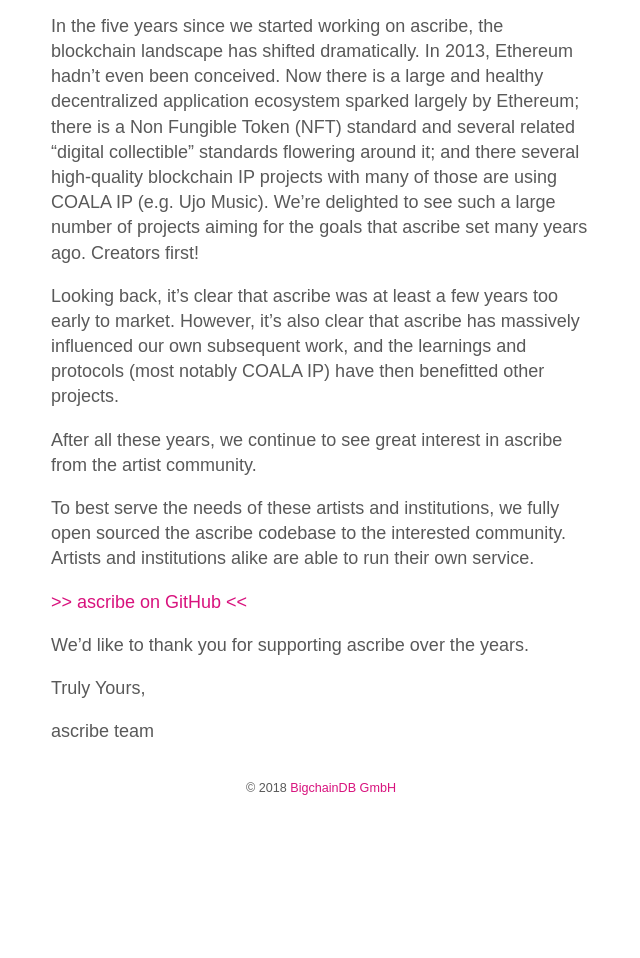
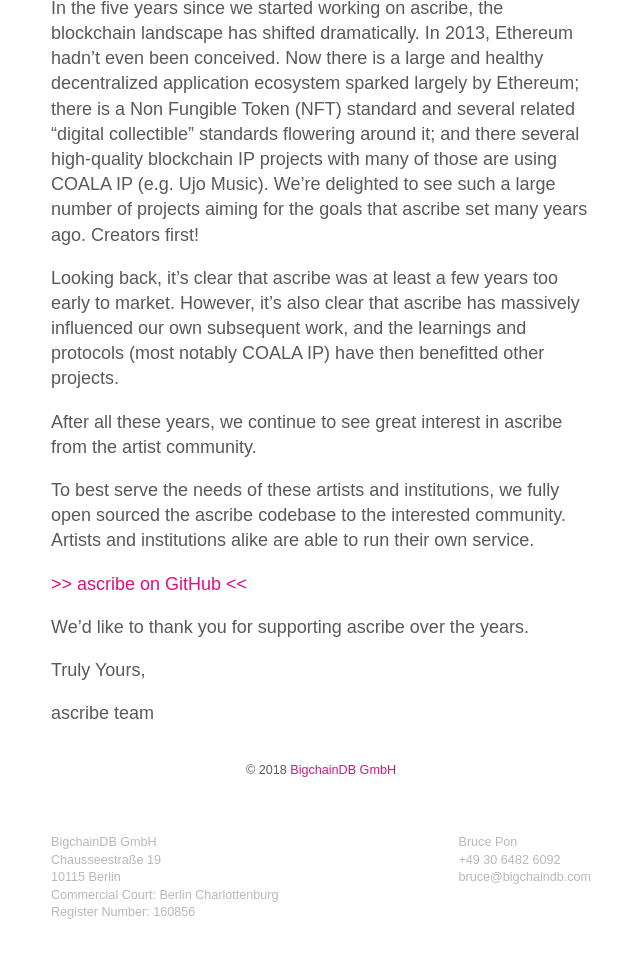
Before and after one commit to ascribe/elysium, a plain HTML site: page index.html in a window 1280 px wide. Shown: the part 1926-2884 px from the top of the page, without its empty margins (319-959 px from the left). Before the commit the page ends 2760 px from the top, so only its background shows below. Drawn offline with Linux system fonts and the light colour scheme; a web font is replaced by a local one.

Commit message:
add basic imprint data

```diff
--- a/assets/style.css
+++ b/assets/style.css
@@ -7,6 +7,7 @@
     --color-white:                #fff;
     --color-greyBg:               #fbfbfb;
     --color-greyText:             #595959;
+    --color-greySocial:           #b8b8b8;
 }
 
 html,
@@ -26,7 +27,7 @@ body {
     font-weight: 300;
     line-height: 1.4;
     color: var(--color-greyText);
-    padding: 4rem 2rem 2rem 2rem;
+    padding: 3rem 2rem 2rem 2rem;
     text-align: center;
 }
 
@@ -68,3 +69,15 @@ a:focus {
     margin-top: 2rem;
     font-size: .7rem;
 }
+
+.imprint {
+    margin-top: 3rem;
+    color: var(--color-greySocial);
+}
+
+@media (min-width: 20rem) {
+    .imprint {
+        display: flex;
+        justify-content: space-between;
+    }
+}
--- a/index.html
+++ b/index.html
@@ -61,6 +61,21 @@
 
     <footer class="footer">
         © <span id="year">2018</span> <a href="https://www.bigchaindb.com">BigchainDB GmbH</a>
+
+        <div class="content imprint">
+            <div>
+                BigchainDB GmbH<br />
+                Chausseestraße 19<br />
+                10115 Berlin<br />
+                Commercial Court: Berlin Charlottenburg<br />
+                Register Number: 160856
+            </div>
+            <div>
+                Bruce Pon<br />
+                +49 30 6482 6092<br />
+                bruce@bigchaindb.com
+            </div>
+        </div>
     </footer>
 
     <script>
```
